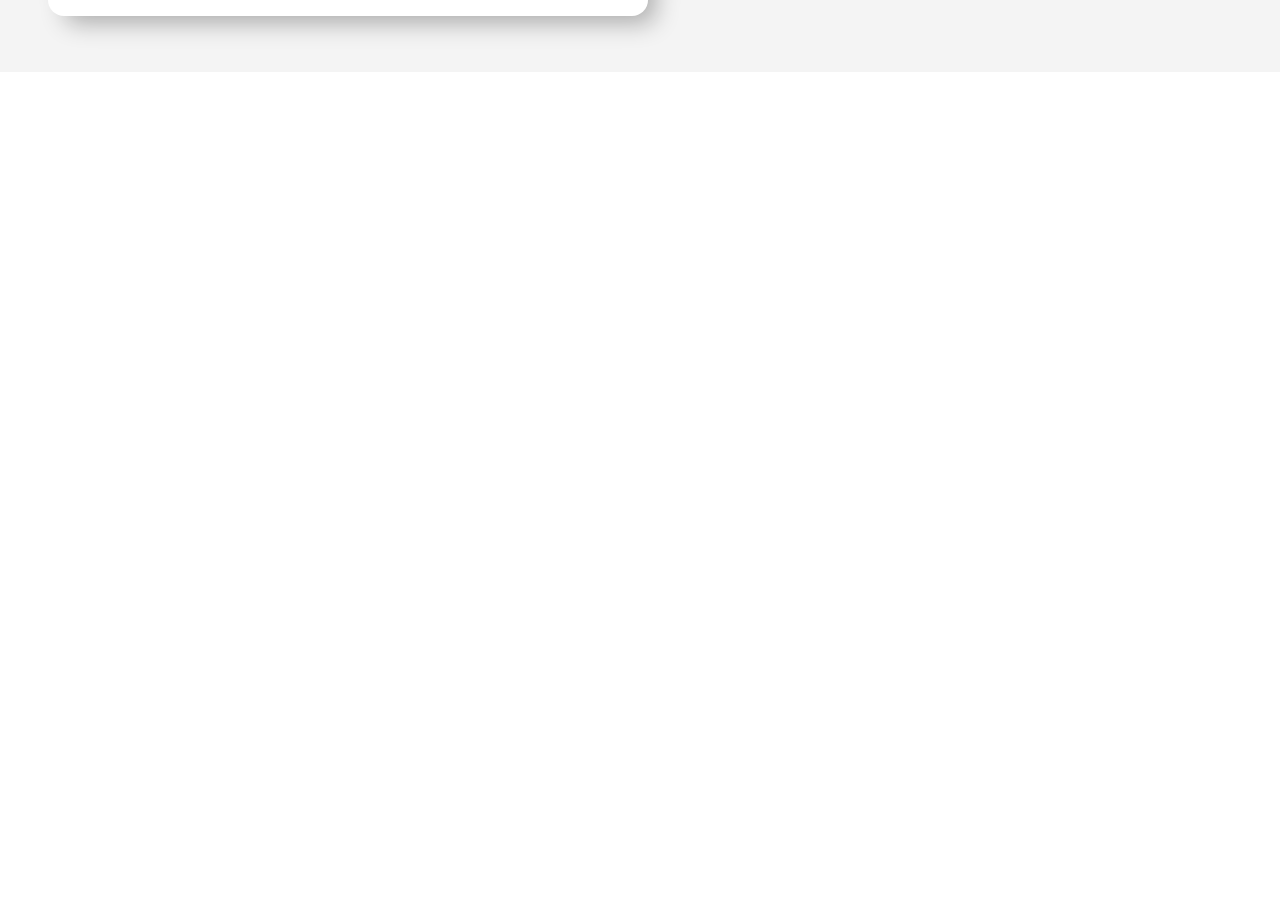
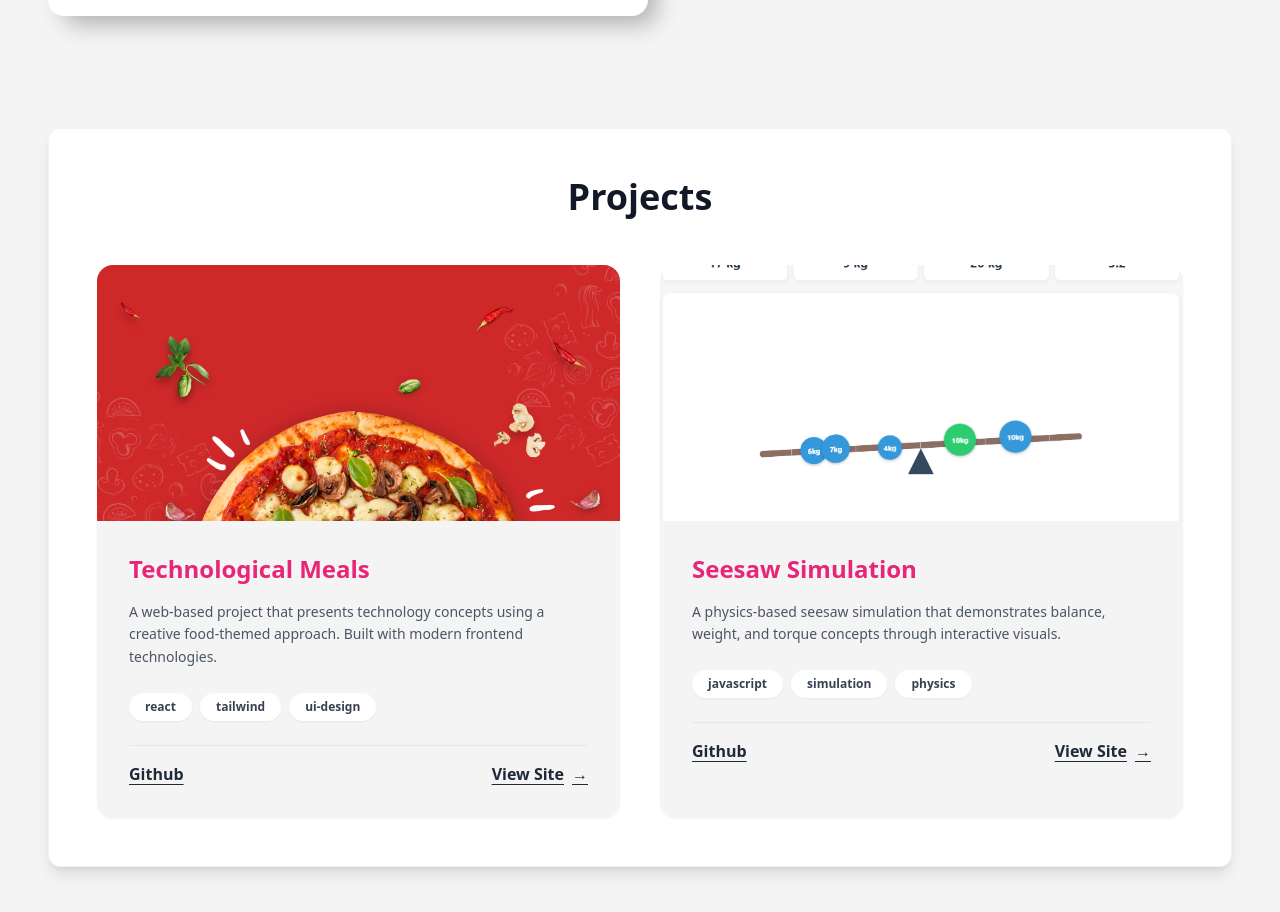
Before and after one commit to Fatihture/my-portfolio, a React (Vite) app in the folder my-portfolio/: page / in a window 1280 px wide. Shown: the part 1458-2370 px from the top of the page. Before the commit the page ends 1530 px from the top, so only its background shows below. Built offline with nearby package versions, Linux system fonts and the light colour scheme.

Commit message:
Added Projects section

```diff
--- a/my-portfolio/src/App.jsx
+++ b/my-portfolio/src/App.jsx
@@ -5,6 +5,7 @@ import { ToastContainer } from 'react-toastify';
 import 'react-toastify/dist/ReactToastify.css';
 import Skills from "./components/Skills";
 import Profile from "./components/Profile";
+import Projects from "./components/Projects";
 
 function App() {
   const { theme, toggleTheme, language, toggleLanguage } = useSite();
@@ -26,6 +27,7 @@ function App() {
          <Hero />
          <Skills />
          <Profile />
+         <Projects />
       </main>
     </div>
   );
--- /dev/null
+++ b/my-portfolio/src/components/Projects.jsx
@@ -0,0 +1,66 @@
+import React from "react";
+import { useSite } from "../context/SiteContext";
+
+export default function Projects() {
+  const { content } = useSite();
+  const { title, projects } = content.projectsSection;
+
+  return (
+    <section className="py-14">
+      <div className="bg-white dark:bg-dark-card rounded-xl shadow-lg p-8 md:p-12 mx-auto border border-gray-100 dark:border-gray-700">
+
+        <h2 className="text-3xl md:text-4xl font-bold text-gray-900 dark:text-gray-100 mb-12 text-center">
+          {title}
+        </h2>
+
+        <div className="grid md:grid-cols-2 gap-10">
+          {projects.map((project, index) => (
+            <div key={index} className="bg-[#F4F4F4] dark:bg-gray-800 rounded-2xl overflow-hidden shadow-sm hover:shadow-md transition-all hover:-translate-y-1 group">
+
+              {/* Proje Resmi */}
+              <div className="h-64 overflow-hidden">
+                  <img
+                      src={project.image}
+                      alt={project.title}
+                      className="w-full h-full object-cover transition-transform duration-500 group-hover:scale-105"
+                      onError={(e) => {e.target.src='https://via.placeholder.com/400x300'}}
+                  />
+              </div>
+
+              {/* İçerik */}
+              <div className="p-8 flex-1 flex flex-col justify-between">
+                <div>
+                  <h3 className="text-2xl font-bold text-brand-pink mb-4">
+                      {project.title}
+                  </h3>
+                  <p className="text-gray-600 dark:text-gray-300 mb-6 leading-relaxed text-sm">
+                    {project.desc}
+                  </p>
+
+                  <div className="flex flex-wrap gap-2 mb-6">
+                    {project.tags.map((tag, i) => (
+                      <span key={i} className="px-4 py-1.5 bg-white dark:bg-gray-700 text-gray-700 dark:text-gray-200 rounded-full text-xs font-bold shadow-sm">
+                        {tag}
+                      </span>
+                    ))}
+                  </div>
+                </div>
+
+                {/* Linkler */}
+                <div className="flex justify-between items-center pt-4 border-t border-gray-200 dark:border-gray-700">
+                  <a href={project.links.repo} className="text-gray-800 dark:text-gray-200 underline underline-offset-4 font-semibold hover:text-brand-pink transition">
+                      Github
+                  </a>
+                  <a href={project.links.app} className="flex items-center gap-2 text-gray-800 dark:text-gray-200 underline underline-offset-4 font-semibold hover:text-brand-pink transition">
+                      View Site <span>→</span>
+                  </a>
+                </div>
+              </div>
+            </div>
+          ))}
+        </div>
+
+      </div>
+    </section>
+  );
+}
--- a/my-portfolio/src/mocks/data.js
+++ b/my-portfolio/src/mocks/data.js
@@ -67,15 +67,15 @@ export const data = {
     title: "Technological Meals",
     desc: "A web-based project that presents technology concepts using a creative food-themed approach. Built with modern frontend technologies.",
     tags: ["react", "tailwind", "ui-design"],
-    links: { repo: "https://github.com/Fatihture/S8-TeknolojikYemekler-Projesi", app: "#" },
-    image: "/images/tech-meals.png"
+    links: { repo: "https://github.com/Fatihture/S8-TeknolojikYemekler-Projesi", app: "https://github.com/Fatihture/S8-TeknolojikYemekler-Projesi" },
+    image: "home-banner.png"
   },
   {
     title: "Seesaw Simulation",
     desc: "A physics-based seesaw simulation that demonstrates balance, weight, and torque concepts through interactive visuals.",
     tags: ["javascript", "simulation", "physics"],
     links: { repo: "https://github.com/Fatihture/Fatih-Ture-seesaw-simulation", app: "https://fatihture.github.io/Fatih-Ture-seesaw-simulation/" },
-    image: "/images/seesaw.png"
+    image: "seesaw.png"
   }
 ]
 
@@ -158,15 +158,15 @@ export const data = {
     title: "Teknolojik Yemekler",
     desc: "Teknoloji kavramlarını yaratıcı bir yemek temasıyla sunan web tabanlı bir proje. Modern frontend teknolojileri kullanılarak geliştirildi.",
     tags: ["react", "tailwind", "ui-tasarım"],
-    links: { repo: "https://github.com/Fatihture/S8-TeknolojikYemekler-Projesi", app: "#" },
-    image: "/images/teknolojik-yemekler.png"
+    links: { repo: "https://github.com/Fatihture/S8-TeknolojikYemekler-Projesi", app: "https://github.com/Fatihture/S8-TeknolojikYemekler-Projesi" },
+    image: "/home-banner.png"
   },
   {
     title: "Seesaw Simülasyonu",
     desc: "Denge, ağırlık ve tork kavramlarını etkileşimli görsellerle anlatan, fizik tabanlı bir tahterevalli simülasyonu.",
     tags: ["javascript", "simülasyon", "fizik"],
     links: { repo: "https://github.com/Fatihture/Fatih-Ture-seesaw-simulation", app: "https://fatihture.github.io/Fatih-Ture-seesaw-simulation/" },
-    image: "/images/seesaw.png"
+    image: "seesaw.png"
   }
 ]
 
```
